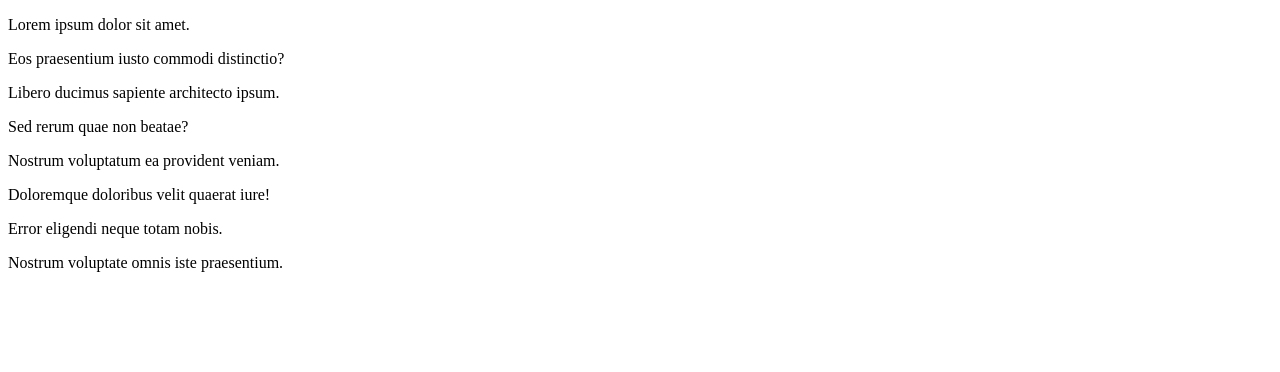
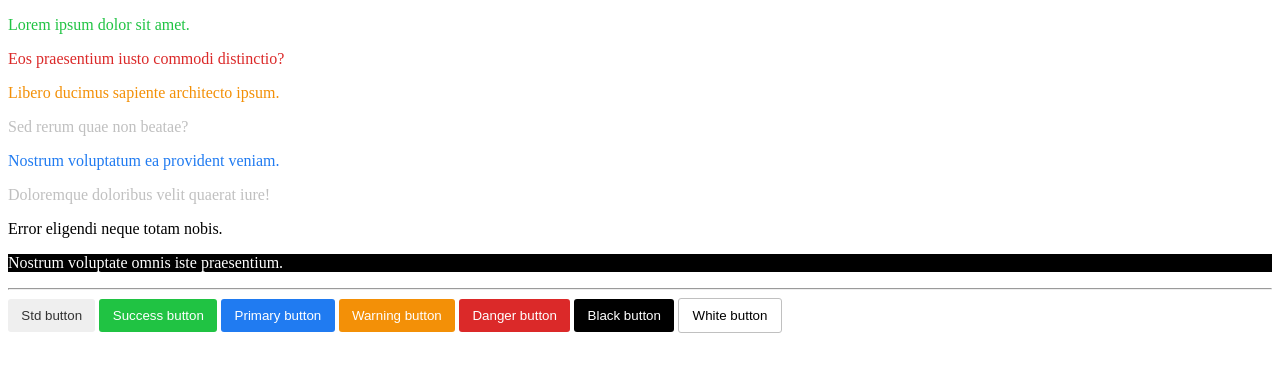
Before and after one commit to Artikunazo/garycss-colors, a plain HTML site: page index.html in a window 1280 px wide. Drawn offline with Linux system fonts and the light colour scheme.

Commit message:
[FT] Gary CSS colors finished. Start working with GaryCSS forms

```diff
--- a/garycss-colors.css
+++ b/garycss-colors.css
@@ -1,12 +1,12 @@
 :root{
-    --primary-color: #000000;
-    --secondary-color: #000000;
+    --primary-color: #207bf1;
+    --secondary-color: #c0c0c0;
     --black-color: #000000;
-    --white-color: #000000;
-    --warning-color: #000000;
-    --danger-color: #000000;
-    --muted-color: #000000;
-    --success-color: #000000;
+    --white-color: #ffffff;
+    --warning-color: #f39007;
+    --danger-color: #db2929;
+    --success-color: #20c343;
+    --muted-color: var(--secondary-color);
 }
 
 .text-primary{
@@ -29,9 +29,7 @@
 }
 .text-white{
     color: var(--white-color)
-
 }
 .text-black{
     color: var(--black-color);
-
 }
--- /dev/null
+++ b/garycss-forms.css
@@ -0,0 +1,58 @@
+:root{
+
+}
+
+.btn{
+    border: none;
+    border-radius: 3px;
+    line-height: 1.5em;
+    padding: 0.5em 1em;
+    text-decoration: none;
+    box-sizing: content-box;
+    color: #333;
+    background-color: -internal-light-dark(rgb(239, 239, 239), rgb(59, 59, 59));
+    border-color: -internal-light-dark(rgb(239, 239, 239), rgb(59, 59, 59));
+}
+
+.btn:active{
+    box-shadow: inset 0px 0px 0px 20px rgba(0,0,0,0.1);
+}
+
+.btn-primary{
+    color:white;
+    background-color: var(--primary-color);
+    border-color: var(--primary-color);
+}
+
+.btn-success{
+    color:white;
+    background-color: var(--success-color);
+    border-color: var(--success-color);
+}
+
+.btn-warning{
+    color:white;
+    background-color: var(--warning-color);
+    border-color: var(--warning-color);
+}
+
+.btn-danger{
+    color:white;
+    background-color: var(--danger-color);
+    border-color: var(--danger-color);
+}
+.btn-black{
+    color:white;
+    background-color: var(--black-color);
+    border-color: var(--black-color);
+}
+.btn-black:active{
+    box-shadow: inset 0px 0px 0px 20px rgba(255,255,255,0.1);
+}
+
+.btn-white, .btn-default{
+    color:var(--black-color);
+    background-color: white;
+    border-color: var(--black-color);
+    border: solid 1px var(--secondary-color);
+}
--- a/index.html
+++ b/index.html
@@ -4,6 +4,8 @@
     <meta charset="UTF-8">
     <meta http-equiv="X-UA-Compatible" content="IE=edge">
     <meta name="viewport" content="width=device-width, initial-scale=1.0">
+    <link rel="stylesheet" href="./garycss-colors.css">
+    <link rel="stylesheet" href="./garycss-forms.css">
     <title>colors</title>
 </head>
 <body>
@@ -14,6 +16,30 @@
     <p class="text-primary">Nostrum voluptatum ea provident veniam.</p>
     <p class="text-secondary">Doloremque doloribus velit quaerat iure!</p>
     <p class="text-black">Error eligendi neque totam nobis.</p>
-    <p class="text-white">Nostrum voluptate omnis iste praesentium.</p>
+    <p style="background-color: black;" class="text-white">Nostrum voluptate omnis iste praesentium.</p>
+
+    <hr />
+
+    <button class="btn" type="button">
+        Std button
+    </button>
+    <button class="btn btn-success" type="button">
+        Success button
+    </button>
+    <button class="btn btn-primary" type="button">
+        Primary button
+    </button>
+    <button class="btn btn-warning" type="button">
+        Warning button
+    </button>
+    <button class="btn btn-danger" type="button">
+        Danger button
+    </button>
+    <button class="btn btn-black" type="button">
+        Black button
+    </button>
+    <button class="btn btn-white" type="button">
+        White button
+    </button>
 </body>
 </html>
```
